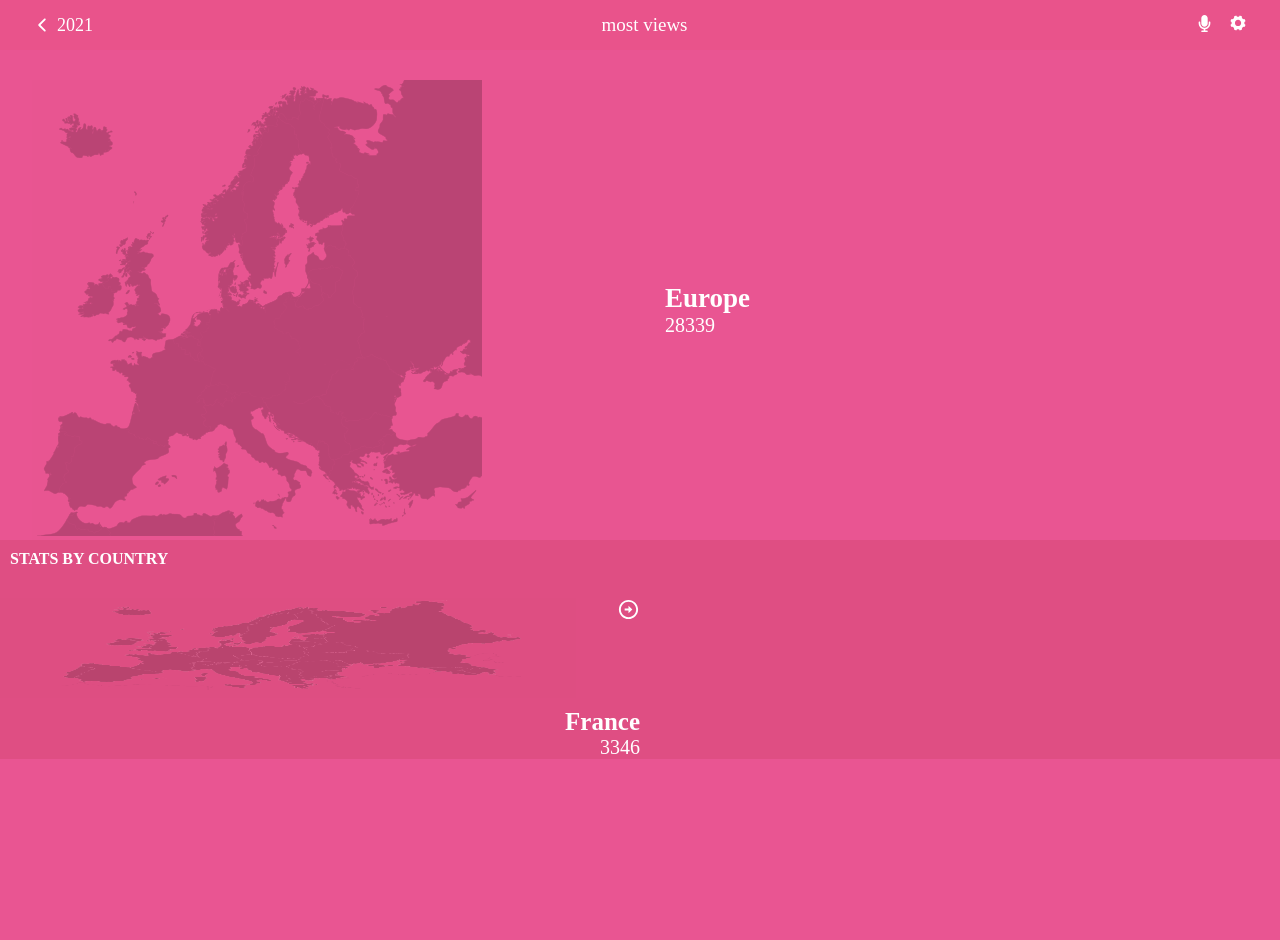
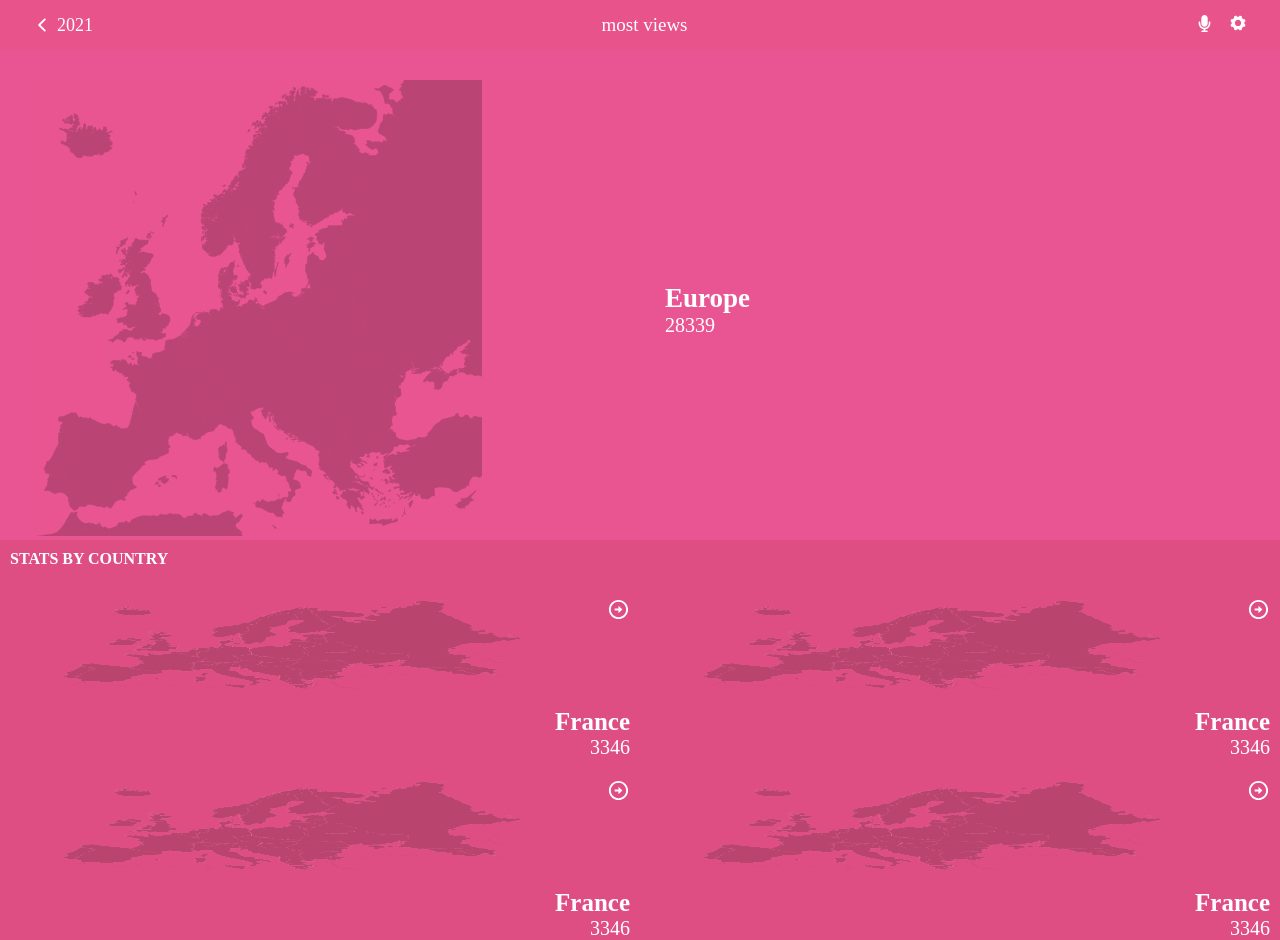
Before and after one commit to moise10r/covid_19_app, a React (Create React App) app: page / in a window 1280 px wide. Before the commit the page ends 800 px from the top, so only its background shows below. Built offline with nearby package versions, Linux system fonts and the light colour scheme.

Commit message:
Add multiple countries on the list

```diff
--- a/src/component/features/HomePage/home.jsx
+++ b/src/component/features/HomePage/home.jsx
@@ -40,6 +40,51 @@ const Home = () => (
               </IconContext.Provider>
             </span>
           </li>
+          <li className="country">
+            <div className="img-wrapper">
+              <div className="bg" />
+              <img src={continentMap} alt="continent-img" />
+            </div>
+            <div className="content">
+              <h2 className="name">France</h2>
+              <span className="cases">3346</span>
+            </div>
+            <span className="extend">
+              <IconContext.Provider value={{ className: 'icon ' }}>
+                <BiRightArrowCircle />
+              </IconContext.Provider>
+            </span>
+          </li>
+          <li className="country">
+            <div className="img-wrapper">
+              <div className="bg" />
+              <img src={continentMap} alt="continent-img" />
+            </div>
+            <div className="content">
+              <h2 className="name">France</h2>
+              <span className="cases">3346</span>
+            </div>
+            <span className="extend">
+              <IconContext.Provider value={{ className: 'icon ' }}>
+                <BiRightArrowCircle />
+              </IconContext.Provider>
+            </span>
+          </li>
+          <li className="country">
+            <div className="img-wrapper">
+              <div className="bg" />
+              <img src={continentMap} alt="continent-img" />
+            </div>
+            <div className="content">
+              <h2 className="name">France</h2>
+              <span className="cases">3346</span>
+            </div>
+            <span className="extend">
+              <IconContext.Provider value={{ className: 'icon ' }}>
+                <BiRightArrowCircle />
+              </IconContext.Provider>
+            </span>
+          </li>
         </ul>
       </div>
     </div>
--- a/src/component/features/HomePage/home.scss
+++ b/src/component/features/HomePage/home.scss
@@ -92,16 +92,18 @@
             .name {
               color: $text-color;
               font-size: 2.5rem;
+              margin-right: 1rem;
             }
             .cases {
               color: $text-color;
               font-size: 2rem;
+              margin-right: 1rem;
             }
           }
           .extend {
             position: absolute;
             top: 0;
-            right: 0;
+            right: 1rem;
             .icon {
               font-size: 2.3rem;
               color: $text-color;
```
